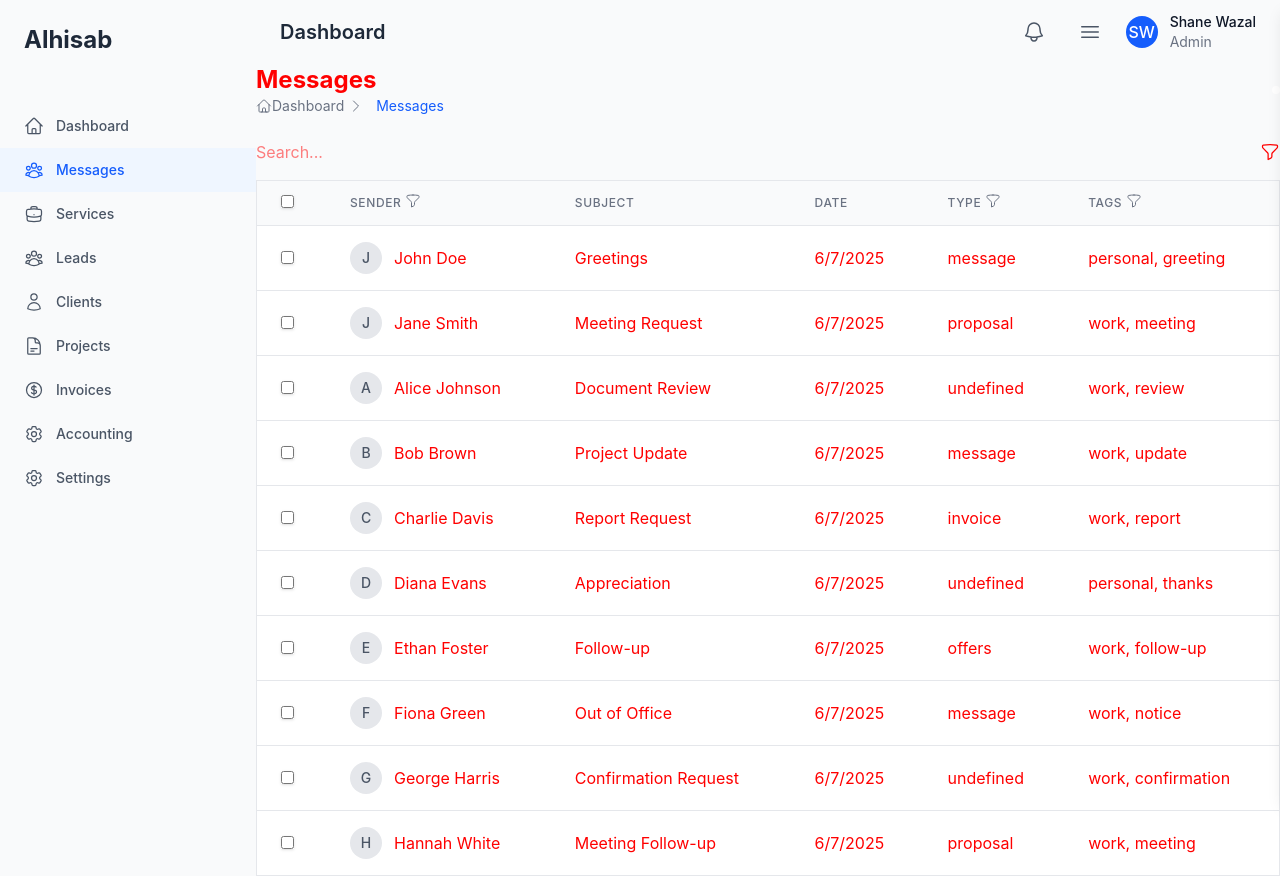
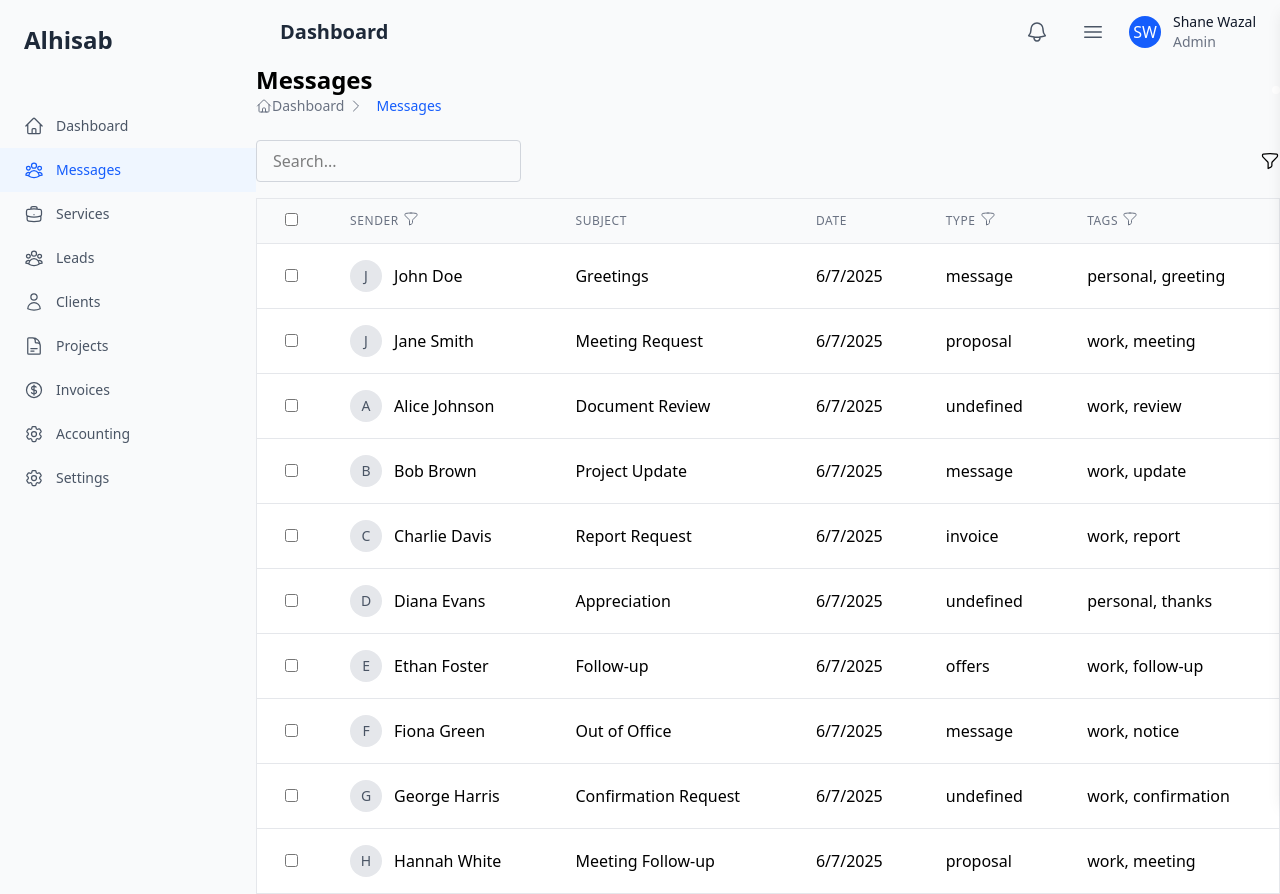
Before and after one commit to einfoengine/alhisab, a Next.js app in the folder frontend/: page /dashboard/messages in a window 1280 px wide. Built offline with nearby package versions, Linux system fonts and the light colour scheme.

Commit message:
Primary style correction done

```diff
--- a/frontend/src/app/dashboard/services/page.tsx
+++ b/frontend/src/app/dashboard/services/page.tsx
@@ -266,7 +266,7 @@ export default function ServicesPage() {
             <div
               key={service.id}
               onClick={() => handleServiceClick(service.id.toString())}
-              className="bg-white rounded-xl shadow-sm overflow-hidden cursor-pointer hover:shadow-md transition-shadow duration-200"
+              className="bg-white rounded-xl  overflow-hidden cursor-pointer hover:shadow-md transition-shadow duration-200"
             >
               <div className="relative h-48 w-full">
                 <Image
--- a/frontend/src/components/Login.tsx
+++ b/frontend/src/components/Login.tsx
@@ -13,7 +13,7 @@ export default function Login() {
             <input
               type="email"
               id="email"
-              className="mt-1 block w-full border-gray-300 rounded-md shadow-sm focus:ring-blue-500 focus:border-blue-500 sm:text-sm"
+              className="mt-1 block w-full border-gray-300 rounded-md  focus:ring-blue-500 focus:border-blue-500 sm:text-sm"
               placeholder="Enter your email"
             />
           </div>
@@ -24,7 +24,7 @@ export default function Login() {
             <input
               type="password"
               id="password"
-              className="mt-1 block w-full border-gray-300 rounded-md shadow-sm focus:ring-blue-500 focus:border-blue-500 sm:text-sm"
+              className="mt-1 block w-full border-gray-300 rounded-md  focus:ring-blue-500 focus:border-blue-500 sm:text-sm"
               placeholder="Enter your password"
             />
           </div>
--- a/frontend/src/components/MessageForm.tsx
+++ b/frontend/src/components/MessageForm.tsx
@@ -30,7 +30,7 @@ const MessageForm: React.FC = () => {
           id="to"
           value={to}
           onChange={(e) => setTo(e.target.value)}
-          className="mt-1 block w-full rounded-md border-gray-300 shadow-sm focus:border-blue-500 focus:ring-blue-500 sm:text-sm"
+          className="mt-1 block w-full rounded-md border-gray-300  focus:border-blue-500 focus:ring-blue-500 sm:text-sm"
           required
         />
       </div>
@@ -44,7 +44,7 @@ const MessageForm: React.FC = () => {
           id="cc"
           value={cc}
           onChange={(e) => setCc(e.target.value)}
-          className="mt-1 block w-full rounded-md border-gray-300 shadow-sm focus:border-blue-500 focus:ring-blue-500 sm:text-sm"
+          className="mt-1 block w-full rounded-md border-gray-300  focus:border-blue-500 focus:ring-blue-500 sm:text-sm"
         />
       </div>
 
@@ -57,7 +57,7 @@ const MessageForm: React.FC = () => {
           id="subject"
           value={subject}
           onChange={(e) => setSubject(e.target.value)}
-          className="mt-1 block w-full rounded-md border-gray-300 shadow-sm focus:border-blue-500 focus:ring-blue-500 sm:text-sm"
+          className="mt-1 block w-full rounded-md border-gray-300  focus:border-blue-500 focus:ring-blue-500 sm:text-sm"
           required
         />
       </div>
@@ -70,7 +70,7 @@ const MessageForm: React.FC = () => {
           id="message"
           value={message}
           onChange={(e) => setMessage(e.target.value)}
-          className="mt-1 block w-full rounded-md border-gray-300 shadow-sm focus:border-blue-500 focus:ring-blue-500 sm:text-sm"
+          className="mt-1 block w-full rounded-md border-gray-300  focus:border-blue-500 focus:ring-blue-500 sm:text-sm"
           rows={6}
           required
         />
@@ -92,7 +92,7 @@ const MessageForm: React.FC = () => {
       <div>
         <button
           type="submit"
-          className="inline-flex justify-center py-2 px-4 border border-transparent shadow-sm text-sm font-medium rounded-md text-white bg-blue-600 hover:bg-blue-700 focus:outline-none focus:ring-2 focus:ring-offset-2 focus:ring-blue-500"
+          className="inline-flex justify-center py-2 px-4 border border-transparent  text-sm font-medium rounded-md text-white bg-blue-600 hover:bg-blue-700 focus:outline-none focus:ring-2 focus:ring-offset-2 focus:ring-blue-500"
         >
           Send Message
         </button>
--- a/frontend/src/components/TableBuilder.tsx
+++ b/frontend/src/components/TableBuilder.tsx
@@ -254,7 +254,7 @@ export default function TableBuilder<T extends { id: string | number; [key: stri
                     type="checkbox"
                     checked={selectedItems.length === paginatedData.length}
                     onChange={(e) => handleSelectAll(e.target.checked)}
-                    className="rounded border-gray-300 text-blue-600 shadow-sm focus:border-blue-300 focus:ring focus:ring-blue-200 focus:ring-opacity-50"
+                    className="rounded border-gray-300 text-blue-600  focus:border-blue-300 focus:ring focus:ring-blue-200 focus:ring-opacity-50"
                   />
                 </th>
               )}
@@ -300,7 +300,7 @@ export default function TableBuilder<T extends { id: string | number; [key: stri
                       type="checkbox"
                       checked={selectedItems.some((i) => i.id === item.id)}
                       onChange={(e) => handleSelectItem(item, e.target.checked)}
-                      className="rounded border-gray-300 text-blue-600 shadow-sm focus:border-blue-300 focus:ring focus:ring-blue-200 focus:ring-opacity-50"
+                      className="rounded border-gray-300 text-blue-600  focus:border-blue-300 focus:ring focus:ring-blue-200 focus:ring-opacity-50"
                     />
                   </td>
                 )}
--- a/frontend/src/styles/globals.css
+++ b/frontend/src/styles/globals.css
@@ -1,4 +1,4 @@
-@import "tailwindcss";
+/* @import "tailwindcss"; */
 
 /* :root {
   --background: #ffffff;
--- a/frontend/src/styles/globals.scss
+++ b/frontend/src/styles/globals.scss
@@ -1,12 +1,6 @@
 @import "./_variables.scss";
 @import "tailwindcss";
-// @import "./elements.scss";
-
-/* Typography Styles */
-body {
-  font-family: $nt-font-sans;
-  color: red;
-}
+@import "./style.scss";
 
 .nt-heading {
   font-size: 1.5rem;
--- /dev/null
+++ b/frontend/src/styles/style.scss
@@ -0,0 +1,78 @@
+/* Typography Styles */
+// body {
+//   @apply font-sans;
+// }
+
+// h1 {
+//   @apply text-2xl font-bold;
+// }
+
+// h2 {
+//   @apply text-xl font-bold;
+// }
+
+// h3 {
+//   @apply text-lg font-bold;
+// }
+
+// h4 {
+//   @apply text-base font-bold;
+// }
+
+// h5 {
+//   @apply text-sm font-bold;
+// }
+
+// h6 {
+//   @apply text-xs font-bold;
+// }
+
+// p {
+//   @apply text-base leading-relaxed;
+// }
+
+/* Link Styles */
+// a {
+//   @apply text-blue-500 ;
+// }
+
+/* Image Styles */
+// img {
+//   @apply max-w-full h-auto;
+// }
+
+/* Table Styles */
+// table {
+//   @apply w-full border-collapse border border-gray-300;
+// }
+
+// th, td {
+//   @apply border border-gray-300 px-4 py-2 text-left;
+// }
+
+/* List Styles */
+// ul {
+//   @apply list-disc pl-5;
+// }
+
+// ol {
+//   @apply list-decimal pl-5;
+// }
+
+// li {
+//   @apply mb-2;
+// }
+
+/* Block Styles */
+// blockquote {
+//   @apply border-l-4 border-gray-300 pl-4 italic;
+// }
+
+/* Form Styles */
+input, textarea, select {
+  @apply w-full px-4 py-2 border border-gray-300 rounded;
+}
+
+// button {
+//   @apply px-4 py-2;
+// }
```
Also changed, not shown: frontend/src/styles/components.scss (added), frontend/src/styles/elements.scss (added).
